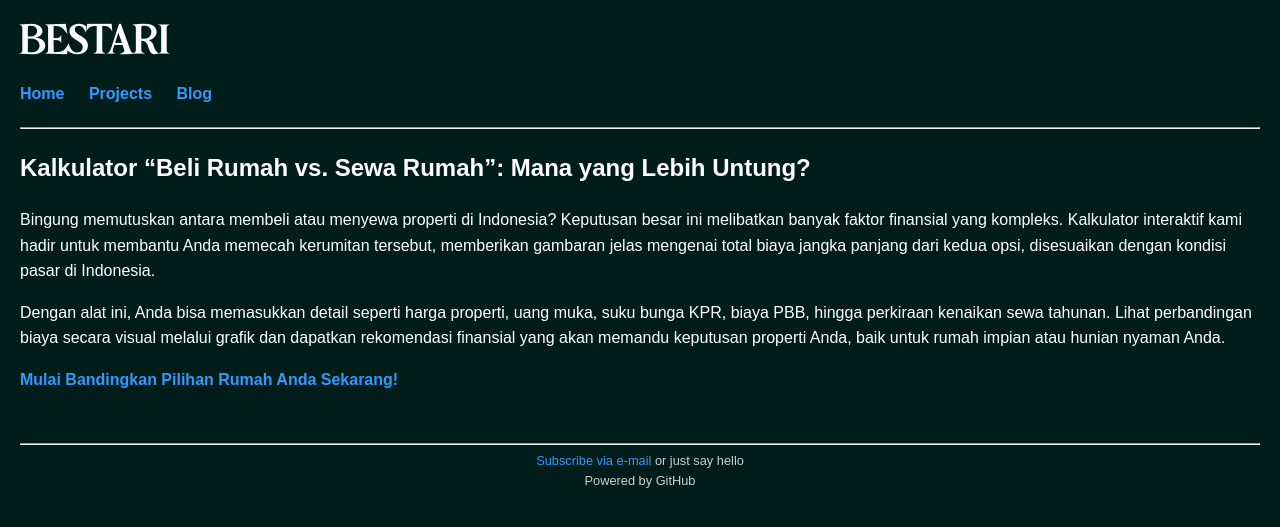
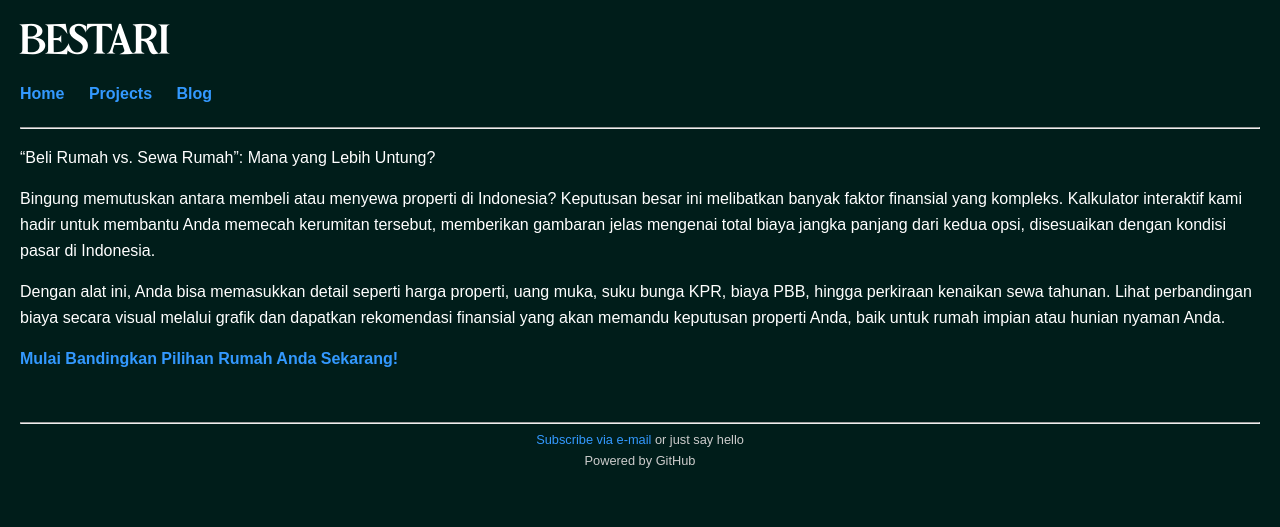
Before and after one commit to junesa38/BESTARI, a Jekyll site: the page built from _projects/Kalkulator-Beli-Rumah-vs-Sewa-Rumah.md, in a window 1280 px wide. Shown: the top 527 px of the page. Built offline with Jekyll 4.4.1, drawn with Linux system fonts in a browser that asks for light colours.

Commit message:
Update Kalkulator-Beli-Rumah-vs-Sewa-Rumah.md

```diff
--- a/_projects/Kalkulator-Beli-Rumah-vs-Sewa-Rumah.md
+++ b/_projects/Kalkulator-Beli-Rumah-vs-Sewa-Rumah.md
@@ -5,14 +5,13 @@ date: 2025-07-01 10:00:00 +0700
 categories:
   - Finansial
 tags:
-  - kalkulator
   - rumah
   - sewa
   - beli
   - investasi
 ---
 
-## Kalkulator "Beli Rumah vs. Sewa Rumah": Mana yang Lebih Untung?
+"Beli Rumah vs. Sewa Rumah": Mana yang Lebih Untung?
 
 Bingung memutuskan antara membeli atau menyewa properti di Indonesia? Keputusan besar ini melibatkan banyak faktor finansial yang kompleks. Kalkulator interaktif kami hadir untuk membantu Anda memecah kerumitan tersebut, memberikan gambaran jelas mengenai total biaya jangka panjang dari kedua opsi, disesuaikan dengan kondisi pasar di Indonesia.
 
```
